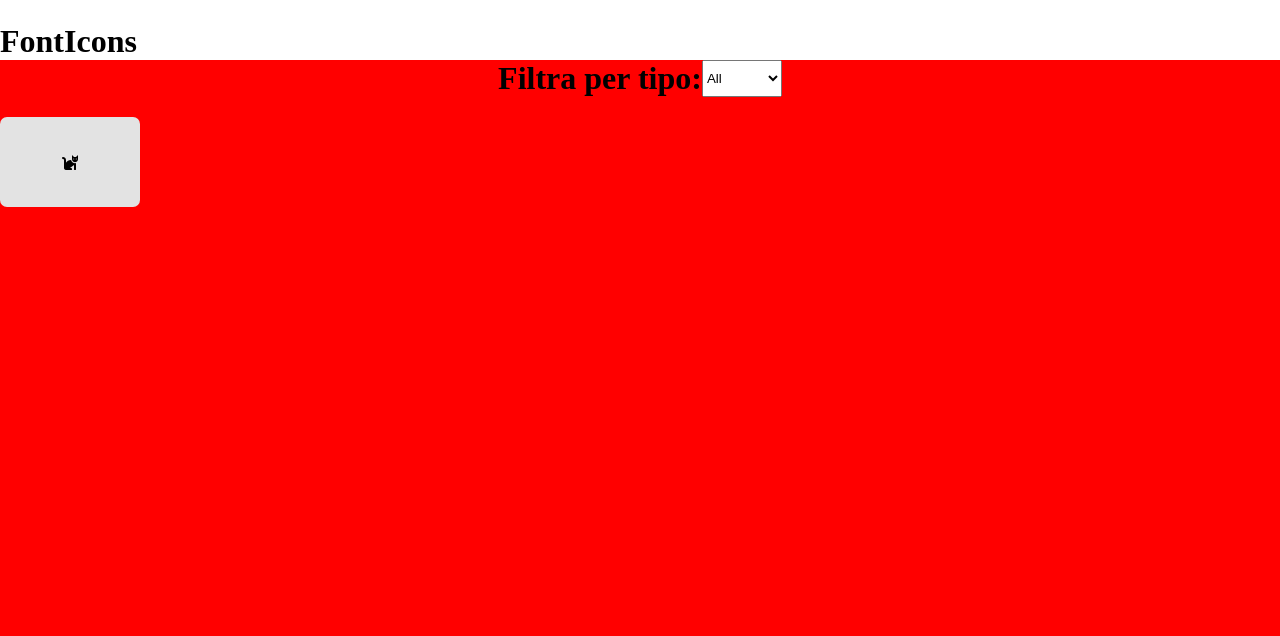
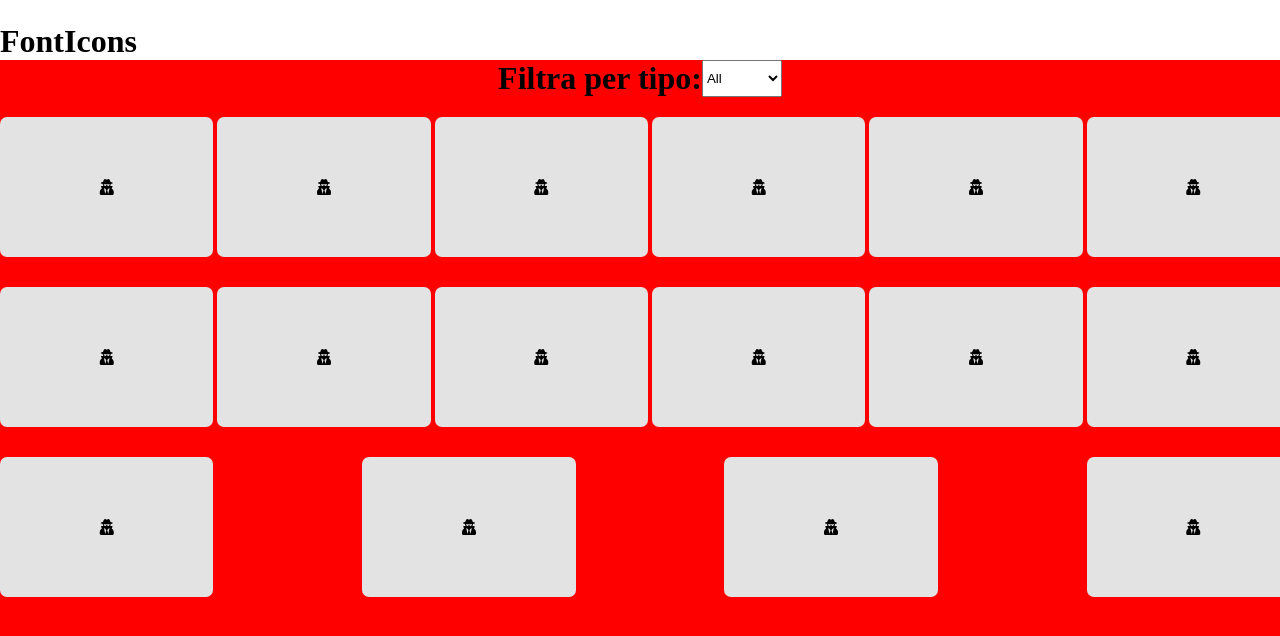
Before and after one commit to Vsevolod230287/js-es6-icons, a plain HTML site: page index.html in a window 1280 px wide. Drawn offline with nearby package versions, Linux system fonts and the light colour scheme.

Commit message:
Inserito con forEach  e clone le card

```diff
--- a/index.html
+++ b/index.html
@@ -27,9 +27,7 @@
     </select>
   </div>
   <div class="canvas container">
-    <div class="card">
-      <i class="fas fa-cat"></i>
-    </div>
+
   </div>
 
   <div class="template">
@@ -37,7 +35,7 @@
       <i></i>
     </div>
   </div>
-
+<script src="https://cdnjs.cloudflare.com/ajax/libs/jquery/3.6.0/jquery.min.js" integrity="sha512-894YE6QWD5I59HgZOGReFYm4dnWc1Qt5NtvYSaNcOP+u1T9qYdvdihz0PPSiiqn/+/3e7Jo4EaG7TubfWGUrMQ==" crossorigin="anonymous"></script>
   <script src="./main.js" charset="utf-8"></script>
 </body>
 
--- a/main.js
+++ b/main.js
@@ -1,5 +1,4 @@
-[
-	{
+const icons = [{
     name: 'cat',
     prefix: 'fa-',
     type: 'animal',
@@ -96,3 +95,11 @@
     family: 'fas'
   }
 ];
+
+
+icons.forEach((item, i) => {
+  let cardClone = $('.template .card').clone();
+  $('div.canvas').append(cardClone);
+  $('.canvas .card i').addClass(`${item.family} ${item.prefix}${item.name}`)
+
+});
--- a/master.css
+++ b/master.css
@@ -23,29 +23,30 @@ div.filter {
 div.filter h2 {
   margin-right: 10px;
 }
+
 div.canvas {
   padding-top: 20px;
   display: flex;
-flex-wrap: wrap;
-justify-content: space-between;
+  flex-wrap: wrap;
+  justify-content: space-between;
 }
 
 div.card {
+  width: calc(100vw / 6);
+  height: 140px;
   border-radius: 7px;
   justify-content: center;
   display: flex;
-  width: 140px;
-  height: 90px;
+  margin-bottom: 30px;
   background-color: #E3E3E3;
   align-items: center;
 }
-
 
 .container {
   margin: 0 auto;
   width: 1300px;
 }
 
-.template{
+.template {
   display: none;
 }
```
Lines whose indentation alone changed are shown as unchanged.
